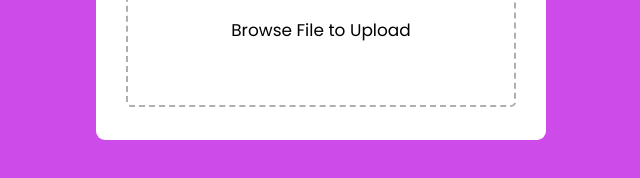
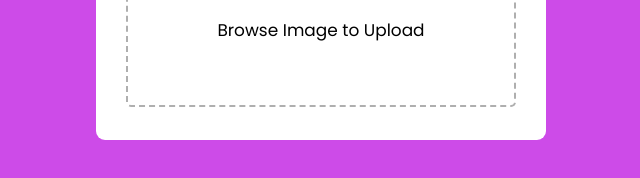
Before and after one commit to Olaowo5/Image-Resizer, a plain HTML site: page Index.html in a window 1280 px wide. Shown: the part 404-582 px from the top of the page, 319-959 px from the left. Drawn offline with Linux system fonts and the light colour scheme.

Commit message:
chnage this

```diff
--- a/Index.html
+++ b/Index.html
@@ -14,7 +14,7 @@
         <div class="upload-box">
             <input type="file" accept="image/*" hidden>
             <img src="Images/upload-icon-6.png" alt="" class="imgclass">
-            <p>Browse File to Upload</p>
+            <p>Browse Image to Upload</p>
         </div>
         <div class="content">
             <div class="column width">
```
